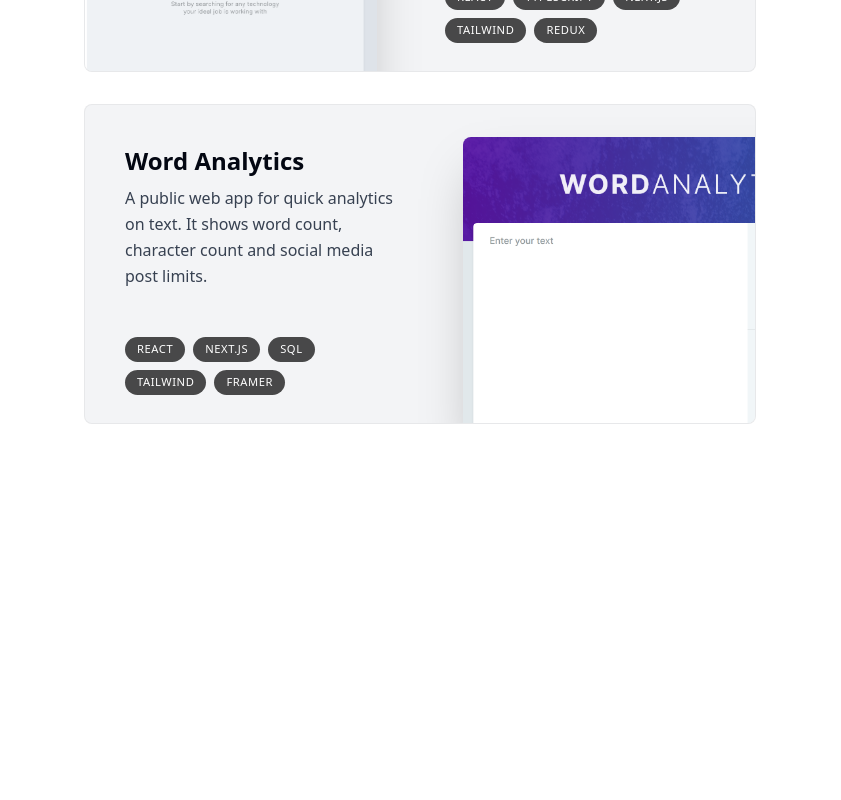
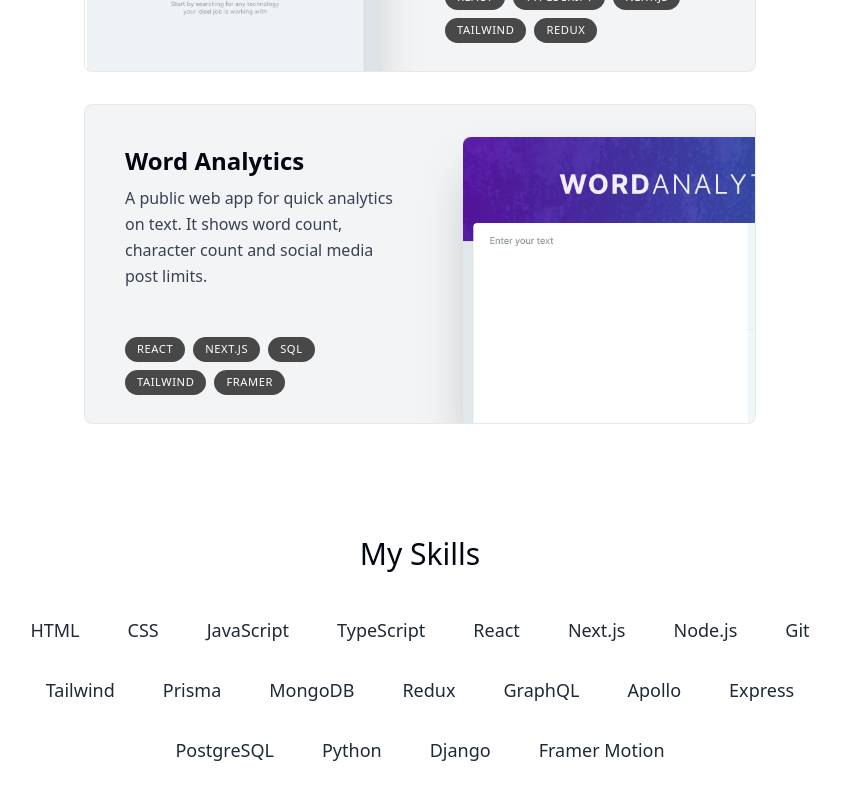
Before and after one commit to eliasrenawi23/portfolio, a Next.js app: page / in a window 1280 px wide. Shown: the part 1916-2716 px from the top of the page, without its empty margins (220-1061 px from the left). Built offline with nearby package versions, Linux system fonts and the light colour scheme.

Commit message:
added skills

```diff
--- a/app/page.tsx
+++ b/app/page.tsx
@@ -2,6 +2,7 @@
 import Projects from "@/components/Projects";
 import Intro from "@/components/intro";
 import SectionDivider from "@/components/section-divider";
+import Skills from "@/components/Skills";
 
 export default function Home() {
   return (
@@ -10,6 +11,8 @@
       <SectionDivider />
       <About />
       <Projects />
+      <Skills />
+
     </main>
   )
 }
--- /dev/null
+++ b/components/Skills.tsx
@@ -0,0 +1,56 @@
+"use client"
+import React from 'react'
+import SectionHeading from './SectionHeading'
+import { skillsData } from '@/lib/data'
+import { useSectionInView } from '@/lib/hooks';
+import { motion } from "framer-motion";
+
+
+
+
+const fadeInAnimationVariants = {
+    initial: {
+        opacity: 0,
+        y: 100,
+    },
+    animate: (index: number) => ({
+        opacity: 1,
+        y: 0,
+        transition: {
+            delay: 0.05 * index,
+        },
+    }),
+};
+
+const Skills = () => {
+    const { ref } = useSectionInView('Skills');
+
+    return (
+        <section
+            id="skills"
+            ref={ref}
+            className="mb-28 max-w-[53rem] scroll-mt-28 text-center sm:mb-40"
+        >
+            <SectionHeading>My skills</SectionHeading>
+            <ul className="flex flex-wrap justify-center gap-2 text-lg text-gray-800">
+                {skillsData.map((skill, index) => (
+                    <motion.li
+                        className="bg-white borderBlack rounded-xl px-5 py-3 dark:bg-white/10 dark:text-white/80"
+                        key={index}
+                        variants={fadeInAnimationVariants}
+                        initial="initial"
+                        whileInView="animate"
+                        viewport={{
+                            once: true,
+                        }}
+                        custom={index}
+                    >
+                        {skill}
+                    </motion.li>
+                ))}
+            </ul>
+        </section>
+    );
+}
+
+export default Skills
```
